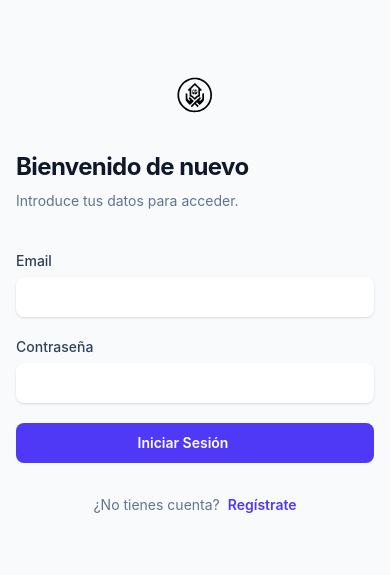
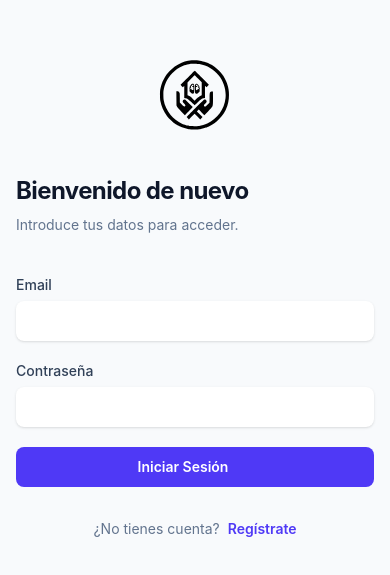
Before and after one commit to Joseolver/Aplicacion_Personal, a React (Vite) app: page /auth in a window 390 px wide. Shown: the part 129-704 px from the top of the page. Built offline with nearby package versions, Linux system fonts and the light colour scheme; no server answers.

Commit message:
Aumentar tamaño logo login movil

```diff
--- a/src/pages/Auth.jsx
+++ b/src/pages/Auth.jsx
@@ -69,7 +69,7 @@ export default function Auth() {
             {/* Form Side */}
             <div className="flex-1 flex flex-col justify-center px-4 sm:px-6 lg:px-20 xl:px-24">
                 <div className="mx-auto w-full max-w-sm lg:w-96">
-                    <div className="lg:hidden w-12 h-12 mx-auto mb-8">
+                    <div className="lg:hidden w-24 h-24 mx-auto mb-8">
                         <img src="/icono.svg" alt="Logo" className="w-full h-full object-contain" />
                     </div>
 
```
